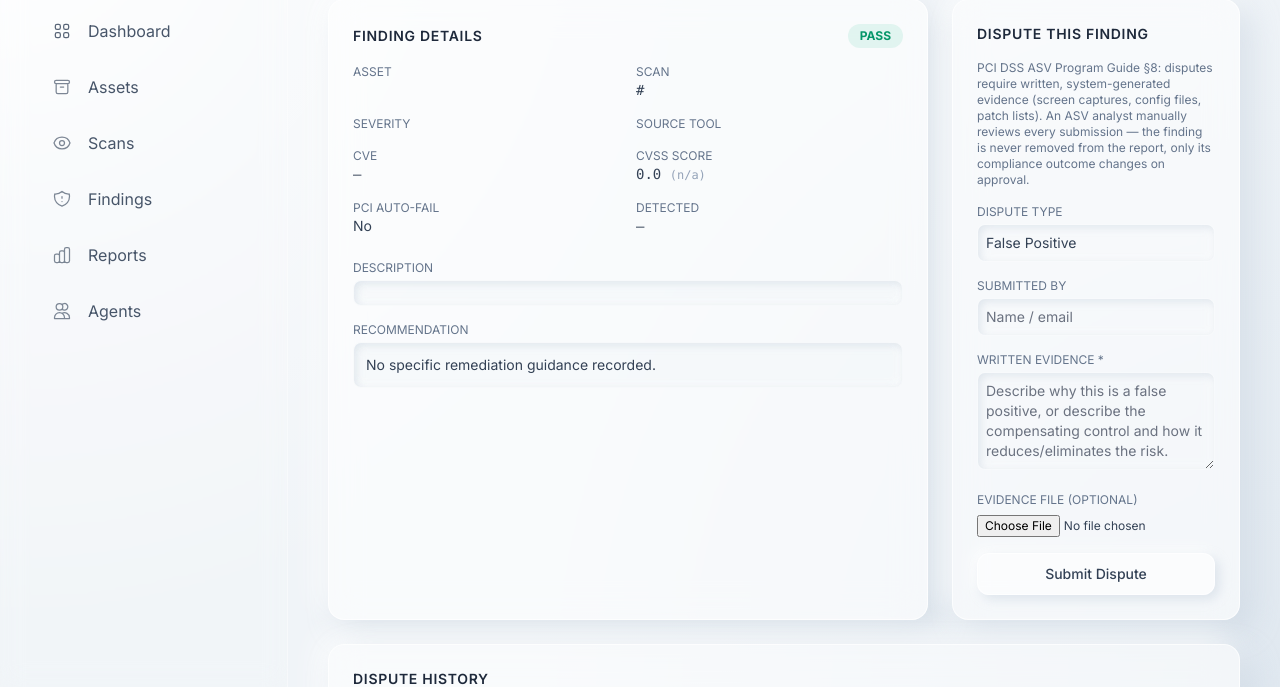
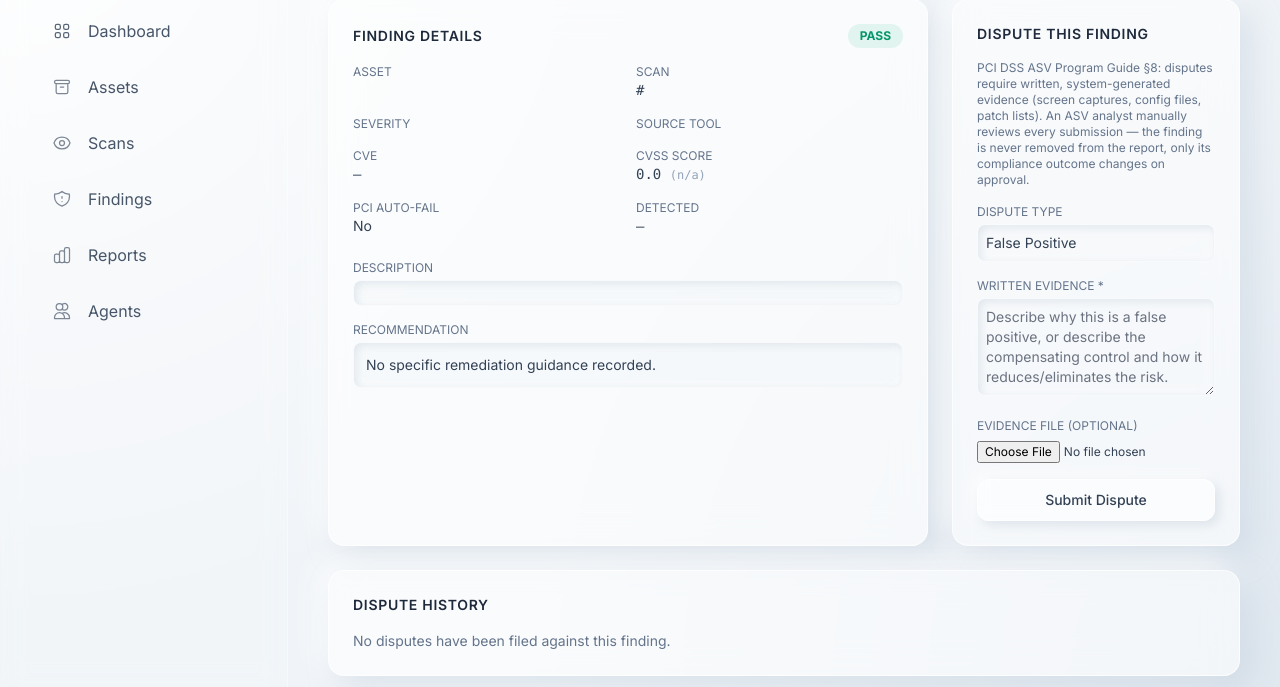
Before and after one commit to shagunchaudhary794/scanner, a Python web app: template templates/finding_detail.html in a window 1280 px wide. Shown: the part 113-800 px from the top of the page. Run offline with Jinja, Linux system fonts and the light colour scheme; the template is opened without the code that fills it, so the values that code supplies are empty; some libraries are stand-ins or nearby versions.

Commit message:
Update finding_detail.html

```diff
--- a/templates/finding_detail.html
+++ b/templates/finding_detail.html
@@ -62,10 +62,6 @@
                 </select>
             </div>
             <div>
-                <label class="block text-xs uppercase text-slate-500 mb-1">Submitted By</label>
-                <input type="text" name="submitted_by" placeholder="Name / email" class="w-full glacier-recessed-sm p-2 text-sm bg-transparent">
-            </div>
-            <div>
                 <label class="block text-xs uppercase text-slate-500 mb-1">Written Evidence *</label>
                 <textarea name="evidence_text" required rows="4" placeholder="Describe why this is a false positive, or describe the compensating control and how it reduces/eliminates the risk."
                     class="w-full glacier-recessed-sm p-2 text-sm bg-transparent"></textarea>
```
